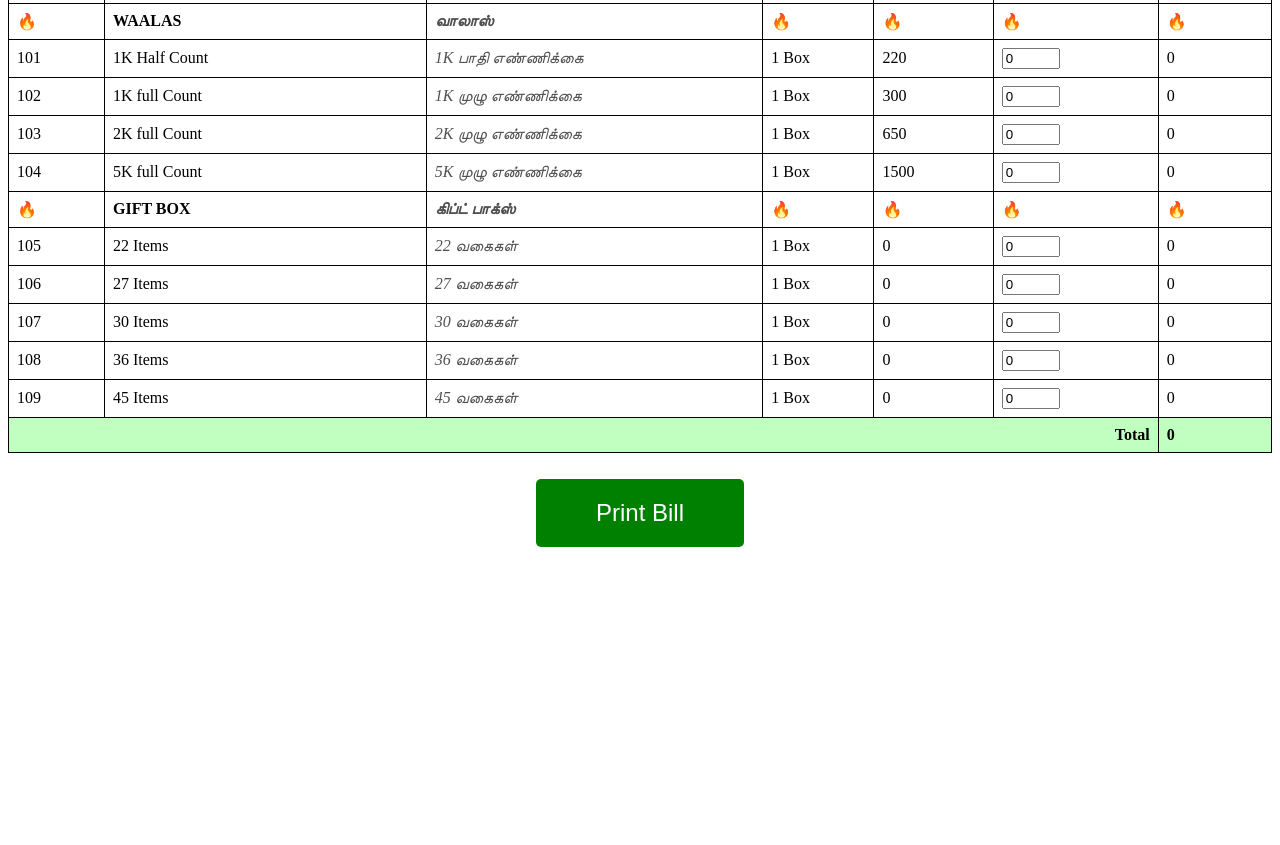
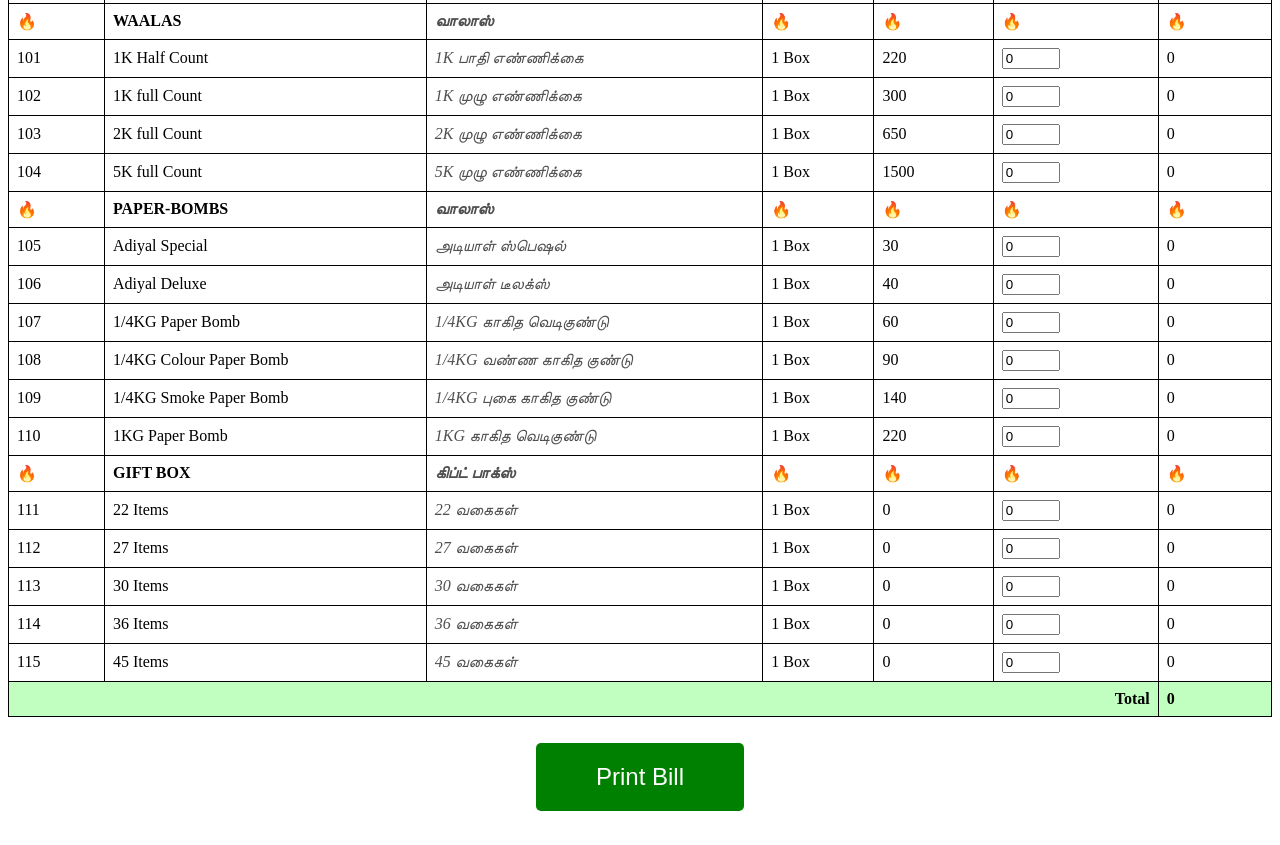
Before and after one commit to venkat0410/VJ-CRACKERS, a plain HTML site: page index.html in a window 1280 px wide. Shown: the part 4427-5272 px from the top of the page. Before the commit the page ends 5008 px from the top, so only its background shows below. Drawn offline with Linux system fonts and the light colour scheme.

Commit message:
index.html

```diff
--- a/index.html
+++ b/index.html
@@ -214,12 +214,20 @@
             { id: 103, name: '2K full Count', tamilName: '2K முழு எண்ணிக்கை', per: "1 Box", rate: 650 },
             { id: 104, name: '5K full Count', tamilName: '5K முழு எண்ணிக்கை', per: "1 Box", rate: 1500 },
 
+            // Paper-Bomb
+            { id: 105, name: 'Adiyal Special', tamilName: 'அடியாள் ஸ்பெஷல்', per: "1 Box", rate: 30 },
+            { id: 106, name: 'Adiyal Deluxe', tamilName: 'அடியாள் டீலக்ஸ்', per: "1 Box", rate: 40 },
+            { id: 107, name: '1/4KG Paper Bomb', tamilName: '1/4KG காகித வெடிகுண்டு', per: "1 Box", rate: 60 },
+            { id: 108, name: '1/4KG Colour Paper Bomb', tamilName: '1/4KG வண்ண காகித குண்டு', per: "1 Box", rate: 90 },
+            { id: 109, name: '1/4KG Smoke Paper Bomb', tamilName: '1/4KG புகை காகித குண்டு', per: "1 Box", rate: 140 },
+            { id: 110, name: '1KG Paper Bomb', tamilName: '1KG காகித வெடிகுண்டு', per: "1 Box", rate: 220 },
+
             // Gift Box
-            { id: 105, name: '22 Items', tamilName: '22 வகைகள்', per: "1 Box", rate: 0 },
-            { id: 106, name: '27 Items', tamilName: '27 வகைகள்', per: "1 Box", rate: 0 },
-            { id: 107, name: '30 Items', tamilName: '30 வகைகள்', per: "1 Box", rate: 0 },
-            { id: 108, name: '36 Items', tamilName: '36 வகைகள்', per: "1 Box", rate: 0 },
-            { id: 109, name: '45 Items', tamilName: '45 வகைகள்', per: "1 Box", rate: 0 }
+            { id: 111, name: '22 Items', tamilName: '22 வகைகள்', per: "1 Box", rate: 0 },
+            { id: 112, name: '27 Items', tamilName: '27 வகைகள்', per: "1 Box", rate: 0 },
+            { id: 113, name: '30 Items', tamilName: '30 வகைகள்', per: "1 Box", rate: 0 },
+            { id: 114, name: '36 Items', tamilName: '36 வகைகள்', per: "1 Box", rate: 0 },
+            { id: 115, name: '45 Items', tamilName: '45 வகைகள்', per: "1 Box", rate: 0 }
         ];
         const title = `
                 <thead>
@@ -305,7 +313,8 @@
             const specialItemsProducts = products.filter(product => product.id >= 71 && product.id <= 97);
             const colourMatchesProducts = products.filter(product => product.id >= 98 && product.id <= 100);
             const WaalasProducts = products.filter(product => product.id >= 101 && product.id <= 104);
-            const giftBoxProducts = products.filter(product => product.id >= 105 && product.id <= 109);
+            const PaperProducts = products.filter(product => product.id >= 105 && product.id <= 110);
+            const giftBoxProducts = products.filter(product => product.id >= 111 && product.id <= 115);
 
 
             const flashLightTable = generateProductTable(flashLightCrackers, "Flash Light Crackers", "ஃப்ளாஷ் லைட் பட்டாசுகள்");
@@ -322,12 +331,13 @@
             const specialItemsTable = generateProductTable(specialItemsProducts, "SPECIAL ITEMS", "ஸ்பெஷல் ஐயிட்டம்");
             const colourMatchesTable = generateProductTable(colourMatchesProducts, "COLOUR MATCHES", "கலர் மேட்சஸ்");
             const WaalasTable = generateProductTable(WaalasProducts, "WAALAS", "வாலாஸ்");
+            const PaperTable = generateProductTable(PaperProducts, "PAPER-BOMBS", "வாலாஸ்");
             const giftBoxTable = generateProductTable(giftBoxProducts, "GIFT BOX", "கிப்ட் பாக்ஸ்");
 
 
 
             document.getElementById("productTable").innerHTML =
-            title + flashLightTable + groundChakkarTable + flowerPotsTable + twinklingStarTable + pencilTable + bijiliCrackerTable + bombTable + rocketTable + sparklerTable + repeatingShotTable + singleColourShotTable + specialItemsTable + colourMatchesTable + WaalasTable + giftBoxTable + Total;
+            title + flashLightTable + groundChakkarTable + flowerPotsTable + twinklingStarTable + pencilTable + bijiliCrackerTable + bombTable + rocketTable + sparklerTable + repeatingShotTable + singleColourShotTable + specialItemsTable + colourMatchesTable + WaalasTable + PaperTable +giftBoxTable + Total;
         };
     </script>
 </head>
```
